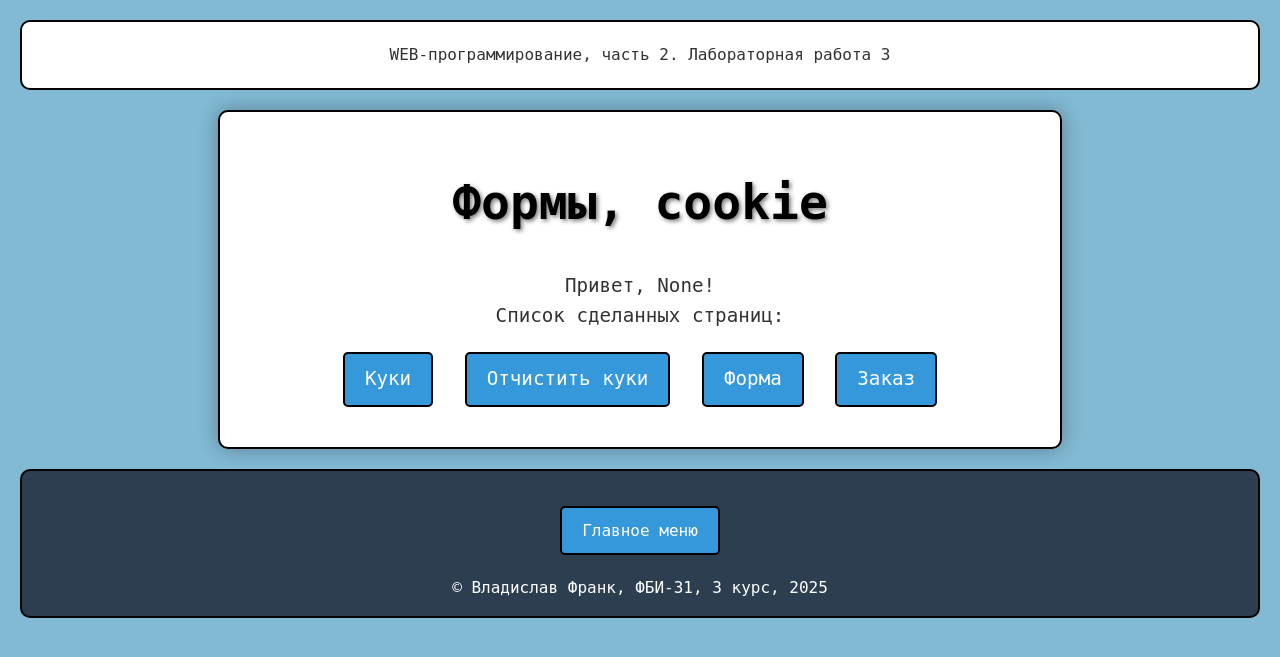
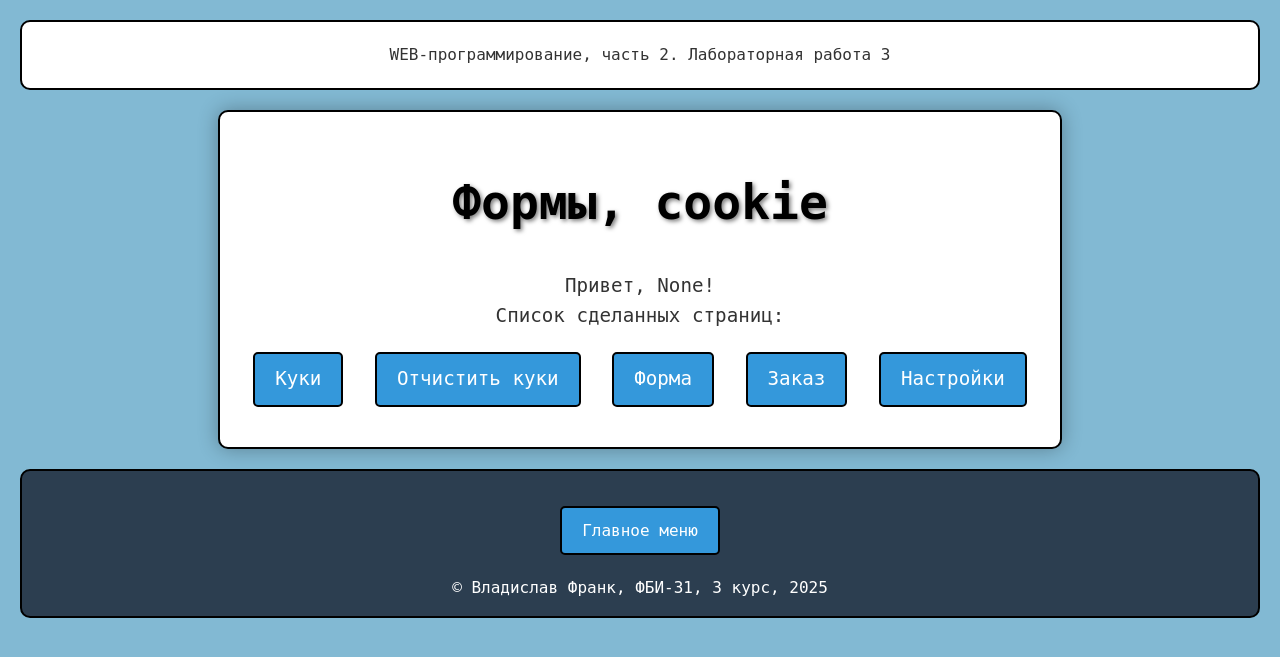
Before and after one commit to vladfrank/lab-web-back, a Flask app: page /lab3/ in a window 1280 px wide. Shown: the top 657 px of the page. Run offline with Flask 3, Linux system fonts and the light colour scheme.

Commit message:
Настройки отображения

```diff
--- a/lab3.py
+++ b/lab3.py
@@ -38,9 +38,11 @@ def form1():
     sex = request.args.get('sex')
     return render_template('lab3/form1.html', user=user, age=age, sex=sex, errors=errors)
 
+
 @lab3.route('/lab3/order')
 def order():
     return render_template('lab3/order.html')
+
 
 @lab3.route('/lab3/pay')
 def pay():
@@ -61,7 +63,34 @@ def pay():
         price += 85
     return render_template('lab3/pay.html', price=price)
 
+
 @lab3.route('/lab3/success')
 def success():
     price = request.args.get('price', 0)
     return render_template('lab3/success.html', price=price)
+
+
+@lab3.route('/lab3/settings')
+def settings():
+    color = request.args.get('color')
+    background = request.args.get('background')
+    font_size = request.args.get('font_size')
+    padding = request.args.get('padding')
+
+    if color or background or font_size or padding:
+        resp = make_response(redirect('/lab3/settings'))
+        if color:
+            resp.set_cookie('color', color)
+        if background:
+            resp.set_cookie('background', background)
+        if font_size:
+            resp.set_cookie('font_size', font_size)
+        if padding:
+            resp.set_cookie('padding', padding)
+        return resp
+
+    color = request.cookies.get('color')
+    background = request.cookies.get('background')
+    font_size = request.cookies.get('font_size')
+    padding = request.cookies.get('padding')
+    return render_template('lab3/settings.html', color=color, background=background, font_size=font_size, padding=padding)
--- a/static/lab3.css
+++ b/static/lab3.css
@@ -1,4 +1,3 @@
-/* Простые стили для лабораторной работы 3 */
 .order-section {
     margin-bottom: 20px;
     padding: 15px;
--- a/templates/base.html
+++ b/templates/base.html
@@ -10,6 +10,25 @@
     <link rel="icon" type="image/png" sizes="32x32" href="{{ url_for('static', filename='favicon-32x32.png') }}">
     <link rel="icon" type="image/png" sizes="16x16" href="{{ url_for('static', filename='favicon-16x16.png') }}">
     <link rel="apple-touch-icon" sizes="180x180" href="{{ url_for('static', filename='apple-touch-icon.png') }}">
+    <style>
+        body {
+            {% if request.cookies.get('color') %}
+            color: {{ request.cookies.get('color') }};
+            {% endif %}
+
+            {% if request.cookies.get('background') %}
+            background-color: {{ request.cookies.get('background') }};
+            {% endif %}
+
+            {% if request.cookies.get('font_size') %}
+            font-size: {{ request.cookies.get('font_size') }}px;
+            {% endif %}
+
+            {% if request.cookies.get('padding') %}
+            padding: {{ request.cookies.get('padding') }};
+            {% endif %}
+        }
+    </style>
 </head>
 <body>
     <header>
--- a/templates/lab3/lab3.html
+++ b/templates/lab3/lab3.html
@@ -13,5 +13,6 @@
         <a href="/lab3/del_cookie">Отчистить куки</a>
         <a href="/lab3/form1">Форма</a>
         <a href="/lab3/order">Заказ</a>
+        <a href="/lab3/settings">Настройки</a>
     </div>
 {% endblock %}
```
Also changed, not shown: templates/lab3/settings.html (added, +36 -0 lines).
